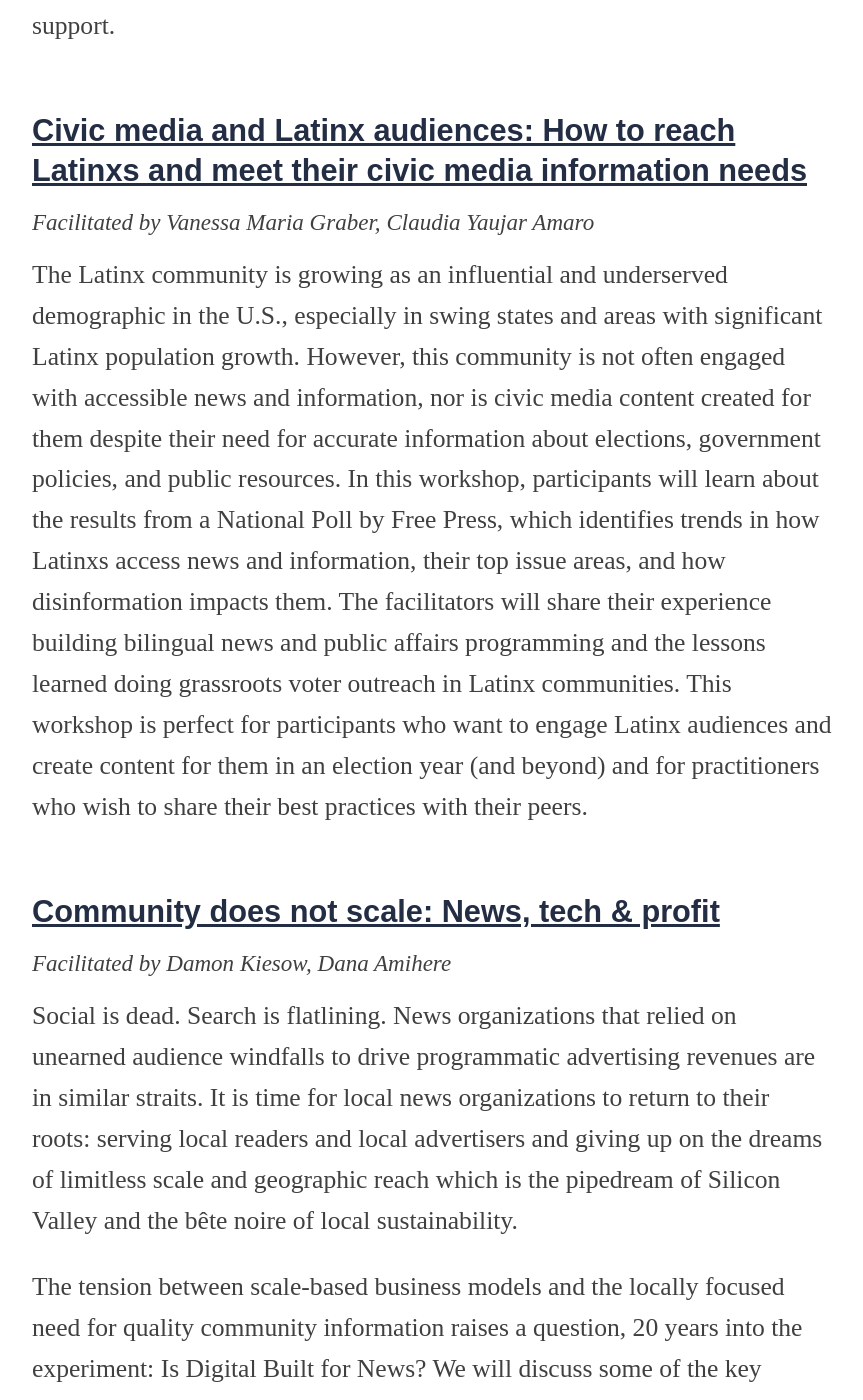
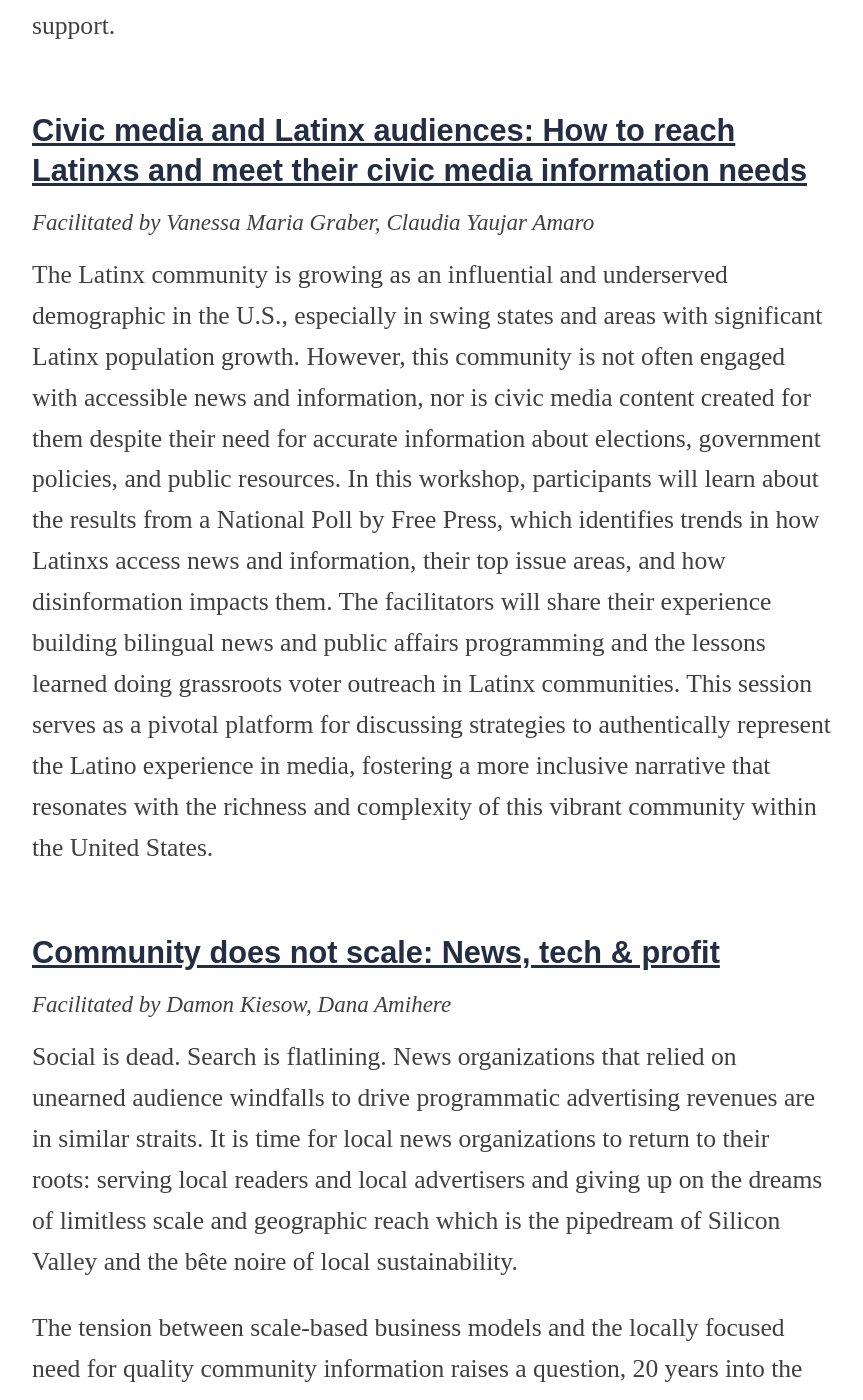
Before and after one commit to OpenNews/srccon-2024, a Jekyll site: the page built from program.md, in a window 1280 px wide and 1400 px high, scrolled down 6284 px. Shown: the whole window, without its empty margins (208-1071 px from the left). Built offline with Jekyll 4.4.1, drawn with Linux system fonts in a browser that asks for light colours; nearby versions of some CDN libraries; some web fonts are replaced; some of the changed text lies outside the part shown.

Commit message:
update program

```diff
--- a/_data/sessions.yml
+++ b/_data/sessions.yml
@@ -2,7 +2,7 @@
   {
     "id": "engaging-equipping-community",
     "title": "Beyond the letter to the editor: Engaging and equipping community in your newsgathering process",
-    "facilitators": "India Daniels, Grace Del Vecchio",
+    "facilitators": "India Daniels, Grace Del Vecchio, Natalie Frazier",
     "description": "Since 2017, City Bureau has trained and paid hundreds of inquisitive Chicagoans to document local government meetings and explore other civic issues. It has also partnered with organizations to bring the Chicago Documenters model to 18 (and counting) communities across the country.\n\nIn this session, Chicago Documenters staff will share what we’ve learned from equipping non-journalists with journalism skills as the program has evolved from an open-ended experiment to a civic institution with stakeholders. By developing fact-checking, editing, surveying and other pathways for Chicago Documenters — most of whom are not journalists — we’re turning the challenge of scaling up capacity into new opportunities for program participants to lead.\n\nAttendees will brainstorm how their newsrooms can take an asset-minded approach and right-size generative systems that add capacity, grow their audience and meaningfully engage community wisdom."
   },
   {
@@ -45,7 +45,7 @@
     "id": "reaching-latinx-audiences",
     "title": "Civic media and Latinx audiences: How to reach Latinxs and meet their civic media information needs",
     "facilitators": "Vanessa Maria Graber, Claudia Yaujar Amaro",
-    "description": "The Latinx community is growing as an influential and underserved demographic in the U.S., especially in swing states and areas with significant Latinx population growth. However, this community is not often engaged with accessible news and information, nor is civic media content created for them despite their need for accurate information about elections, government policies, and public resources. In this workshop, participants will learn about the results from a National Poll by Free Press, which identifies trends in how Latinxs access news and information, their top issue areas, and how disinformation impacts them. The facilitators will share their experience building bilingual news and public affairs programming and the lessons learned doing grassroots voter outreach in Latinx communities. This workshop is perfect for participants who want to engage Latinx audiences and create content for them in an election year (and beyond) and for practitioners who wish to share their best practices with their peers."
+    "description": "The Latinx community is growing as an influential and underserved demographic in the U.S., especially in swing states and areas with significant Latinx population growth. However, this community is not often engaged with accessible news and information, nor is civic media content created for them despite their need for accurate information about elections, government policies, and public resources. In this workshop, participants will learn about the results from a National Poll by Free Press, which identifies trends in how Latinxs access news and information, their top issue areas, and how disinformation impacts them. The facilitators will share their experience building bilingual news and public affairs programming and the lessons learned doing grassroots voter outreach in Latinx communities. This session serves as a pivotal platform for discussing strategies to authentically represent the Latino experience in media, fostering a more inclusive narrative that resonates with the richness and complexity of this vibrant community within the United States."
   },
   {
     "id": "community-does-not-scale",
```
